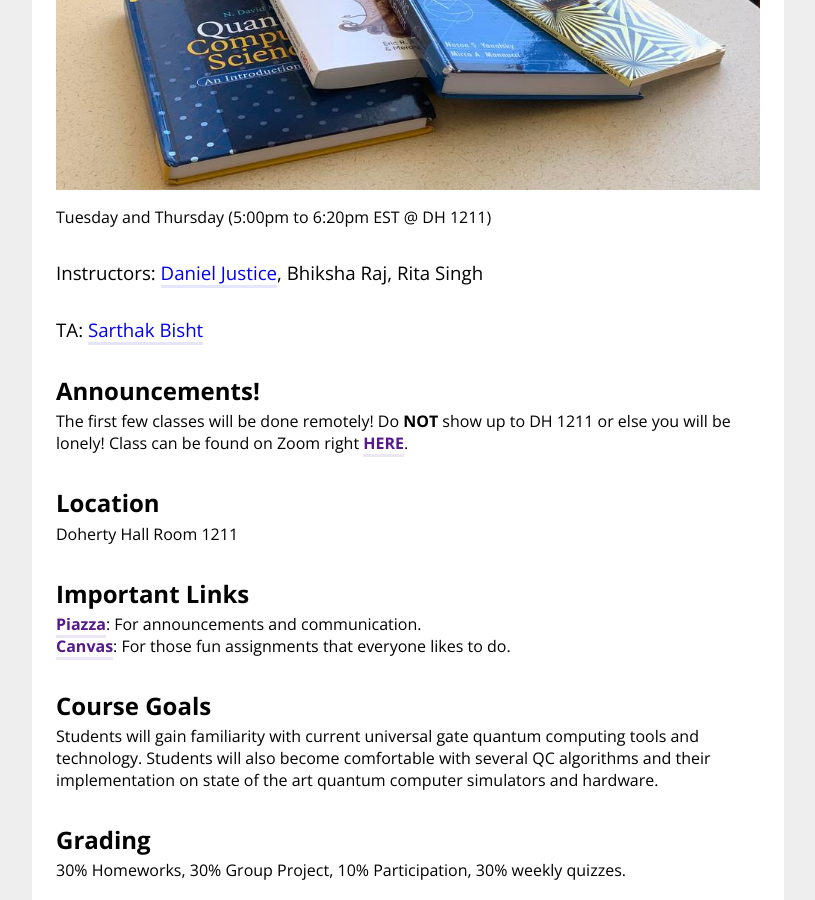
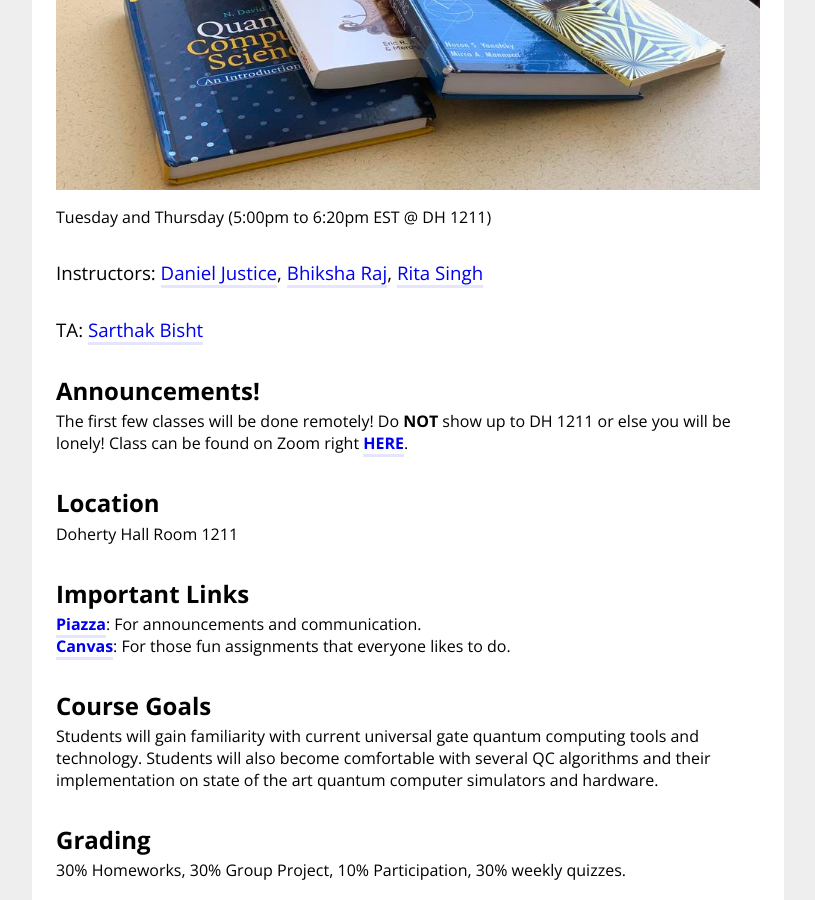
Before and after one commit to thequantumturtle/2024-Spring-11860, a Jekyll site: the page built from index.md, in a window 1280 px wide and 900 px high, scrolled down 306 px. Shown: the whole window, without its empty margins (232-1047 px from the left). Built offline with Jekyll 4.4.1, drawn with Linux system fonts in a browser that asks for light colours; part of the change alters nothing that is shown.

```diff
--- a/index.md
+++ b/index.md
@@ -9,20 +9,20 @@ menuPosition: 1
 <img src="{{ site.baseurl }}/style/books_header.jpg" width="100%">
 
 Tuesday and Thursday (5:00pm to 6:20pm EST @ DH 1211)
-### Instructors: [Daniel Justice](https://thequantumturtle.github.io/), Bhiksha Raj, Rita Singh
+### Instructors: [Daniel Justice](https://thequantumturtle.github.io/), [Bhiksha Raj](http://mlsp.cs.cmu.edu/people/bhiksha/), [Rita Singh](http://mlsp.cs.cmu.edu/people/rsingh/index.html)
 ### TA: <a href="https://www.linkedin.com/in/bisht-sarthak/" target="_blank">Sarthak Bisht</a>
 
 
 ## Announcements!
 The first few classes will be done remotely! Do **NOT** show up to DH 1211 or else you will be lonely!
-Class can be found on Zoom right [**HERE**]().
+Class can be found on Zoom right [**HERE**](https://cmu.zoom.us/j/92683738441?pwd=SzB1OTRnTUxpZ1FWYjAzempMdmliUT09).
 
 ## Location
 Doherty Hall Room 1211
 
 ## Important Links
-[**Piazza**](): For announcements and communication.
-[**Canvas**](): For those fun assignments that everyone likes to do.
+[**Piazza**](https://piazza.com/class/lrerj4lwa843n7): For announcements and communication.
+[**Canvas**](https://canvas.cmu.edu/courses/39800): For those fun assignments that everyone likes to do.
 
 ## Course Goals
 Students will gain familiarity with current universal gate quantum computing tools and technology. Students will also become comfortable with several QC algorithms and their implementation on state of the art quantum computer simulators and hardware.
```
